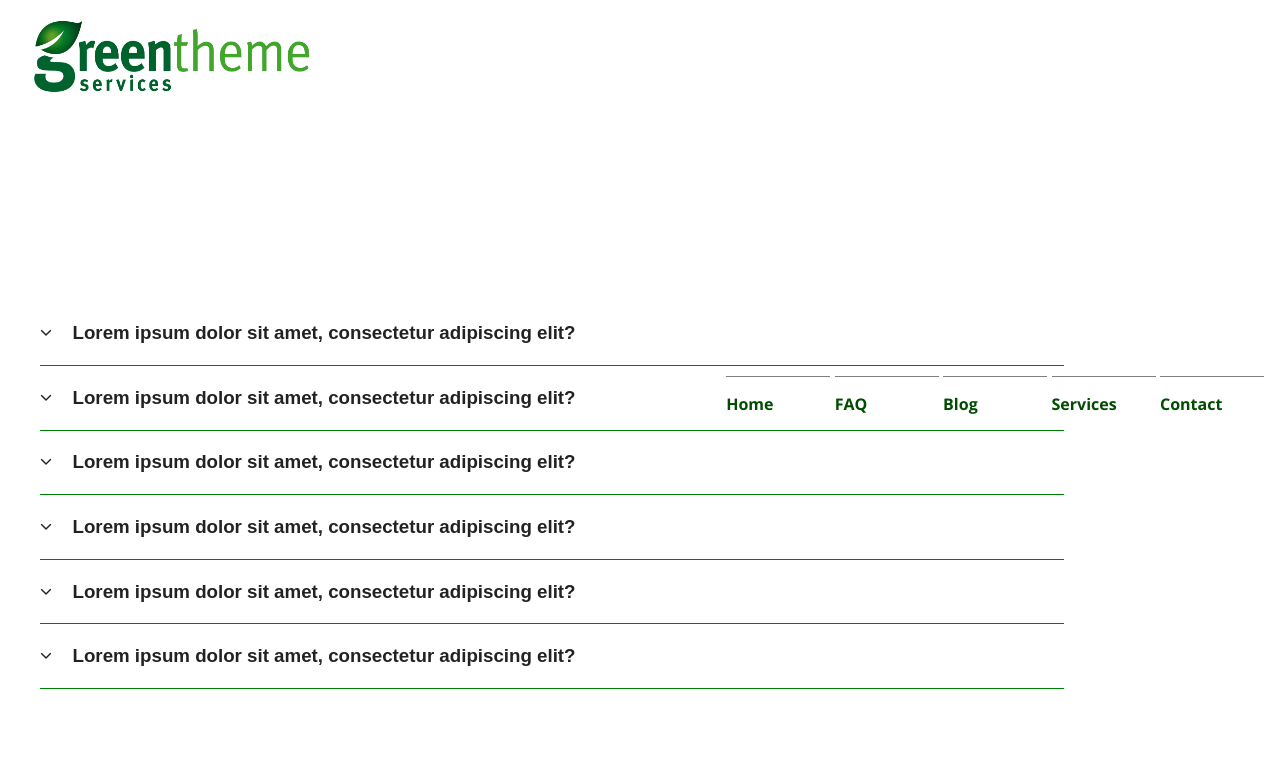
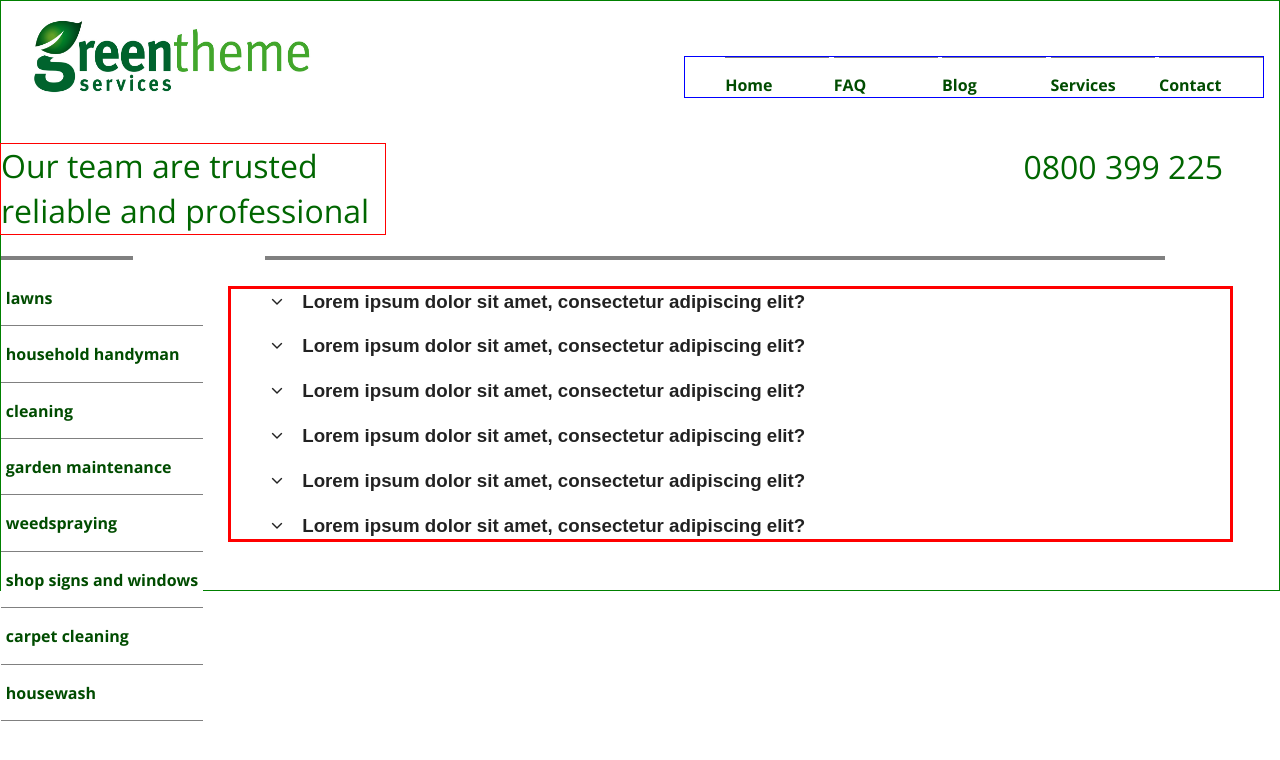
Before and after one commit to jfortes/greentheme, a plain HTML site: page faq.html in a window 1280 px wide. Drawn offline with nearby package versions, Linux system fonts and the light colour scheme.

Commit message:
faq almost done

```diff
--- a/css/main.css
+++ b/css/main.css
@@ -231,7 +231,7 @@ h2 i{
 #container{
     max-width: 80em;
     margin: auto;
-/*    border:1px green solid;*/
+    border:1px green solid;
     /*max-height: 35em;*/
 
 }
@@ -549,6 +549,200 @@ a.captionOrange:hover{
     margin-right: 2%;
 }
 
+/*navigation faq begins*/
+
+#home-navigation{
+    width: 100%;
+    float: right;
+    display: block;
+    position: relative;
+
+}
+
+#home-navigation-faq>ul{
+    position: absolute;
+    top: 2.5em;
+    right: 1em;
+    border: 1px blue solid;
+}
+
+#home-navigation-faq>ul>li{
+    display: inline-block;
+    width: 6.5em;
+    position: relative;
+    z-index: 100;
+
+}
+
+#home-navigation-faq>ul>li>a{
+    text-decoration: none;
+    border-top: thin solid gray;
+    padding-top: 1em;
+    display: block;
+    font-weight: bold;
+    font-family: 'Open Sans', sans-serif;
+    color: #004C00;
+
+}
+
+#home-navigation-faq>ul>li>a:hover{
+    border-top: thin solid black;
+
+}
+
+#home-navigation-faq>ul ul{
+    display: none;
+    position: absolute;
+    padding-left: 0;
+    top: 60%;
+
+}
+
+#home-navigation-faq>ul ul li{
+    border-bottom: thin solid gray;
+
+}
+
+
+#home-navigation-faq>ul>li:hover ul{
+    display:block;
+}
+
+
+#home-navigation-faq>ul ul li a{
+    text-decoration: none;
+    display: block;
+    background-color: #fff;
+    border-top: thin solid white;
+    padding-top: 1em;
+    padding-bottom: 1em;
+    padding-left: 0.3em;
+    padding-right: 0.3em;
+    font-family: 'Open Sans', sans-serif;
+    color: #004C00;
+    font-weight: bold;
+
+}
+
+#home-navigation-faq>ul ul li a:hover{
+    background-color: #FAFAFA;
+
+}
+
+/*navigation faq ends*/
+
+#faq-content{
+    width: 30%;
+    float: left;
+    display: block;
+    position: absolute;
+    outline: 1px red solid;
+    top: 9em;
+    margin-left: 0%;
+}
+
+#faq-content p{
+    font-family: 'Open Sans', sans-serif;
+    font-size: 2em;
+    margin: 0;
+    color: #006600
+
+}
+
+#faq-number{
+    width: 20%;
+    float: right;
+    display: block;
+    position: relative;
+    top: 9em;
+    right:0%;
+
+}
+
+#faq-number p{
+    font-family: 'Open Sans', sans-serif;
+    font-size: 2em;
+    margin: 0;
+    color: #006600;
+}
+
+.faq-line-1{
+    width: 10%;
+    position: absolute;
+    top: 16em;
+    float: left;
+    border-bottom: thin solid gray;
+    border: 2px gray solid;
+}
+
+.faq-line-2{
+    width: 70%;
+    position: absolute;
+    top: 16em;
+    float: right;
+    border-bottom: thin solid gray;
+    right: 9%;
+    border: 2px gray solid;
+
+}
+
+#main-faq-selection{
+    width: 75%;
+    margin-left: 0%;
+    margin-left: 18%;
+    outline: 3px red solid;
+    position: relative;
+    top: -2em;
+
+}
+
+#main-faq-selection li{
+    border-bottom: none;
+}
+
+
+#faq-navigation{
+    width: 100%;
+    float: right;
+    display: block;
+    position: relative;
+    top: 13em;
+}
+
+
+#faq-navigation ul{
+    position: absolute;
+    padding-left: 0;
+    top: 60%;
+    list-style-type: none;
+
+}
+
+#faq-navigation ul li{
+    border-bottom: thin solid gray;
+
+}
+
+
+#faq-navigation ul li a{
+    text-decoration: none;
+    display: block;
+    background-color: #fff;
+    border-top: thin solid white;
+    padding-top: 1em;
+    padding-bottom: 1em;
+    padding-left: 0.3em;
+    padding-right: 0.3em;
+    font-family: 'Open Sans', sans-serif;
+    color: #004C00;
+    font-weight: bold;
+
+}
+
+#faq-navigation ul li a:hover{
+    background-color: #FAFAFA;
+
+}
 
 
 
--- a/faq.html
+++ b/faq.html
@@ -34,7 +34,7 @@
                 <div id="logo"><img src="img/logo.jpg" alt=""></div></header>
                 <!-- <span id="header-menu"><i class="fa fa-bars fa-2x"></i></span> -->
 
-            <nav id="home-navigation">
+            <nav id="home-navigation-faq">
                 <ul>
                     <li><a href="index.html">Home</a></li>
                     </li>
@@ -57,25 +57,28 @@
             </nav>
 
             <div id="faq-content">
-                <p>Our team are trusted</p>
-                <p>reliable and professional</p>
+                <p>Our team are trusted
+                reliable and professional</p>
             </div>
 
             <div id="faq-number">
                 <p>0800 399 225</p>
             </div>
 
+            <div class="faq-line-1"></div>
+
+            <div class="faq-line-2"></div>
 
             <div id="faq-navigation">
                 <ul>
-                    <li><a href=""></a></li>
-                    <li><a href=""></a></li>
-                    <li><a href=""></a></li>
-                    <li><a href=""></a></li>
-                    <li><a href=""></a></li>
-                    <li><a href=""></a></li>
-                    <li><a href=""></a></li>
-                    <li><a href=""></a></li>
+                    <li><a href="">lawns</a></li>
+                    <li><a href="">household handyman</a></li>
+                    <li><a href="">cleaning</a></li>
+                    <li><a href="">garden maintenance</a></li>
+                    <li><a href="">weedspraying</a></li>
+                    <li><a href="">shop signs and windows</a></li>
+                    <li><a href="">carpet cleaning</a></li>
+                    <li><a href="">housewash</a></li>
                 </ul>
             </div>
 
```
Also changed, not shown: index.html (+1 -1 lines).
